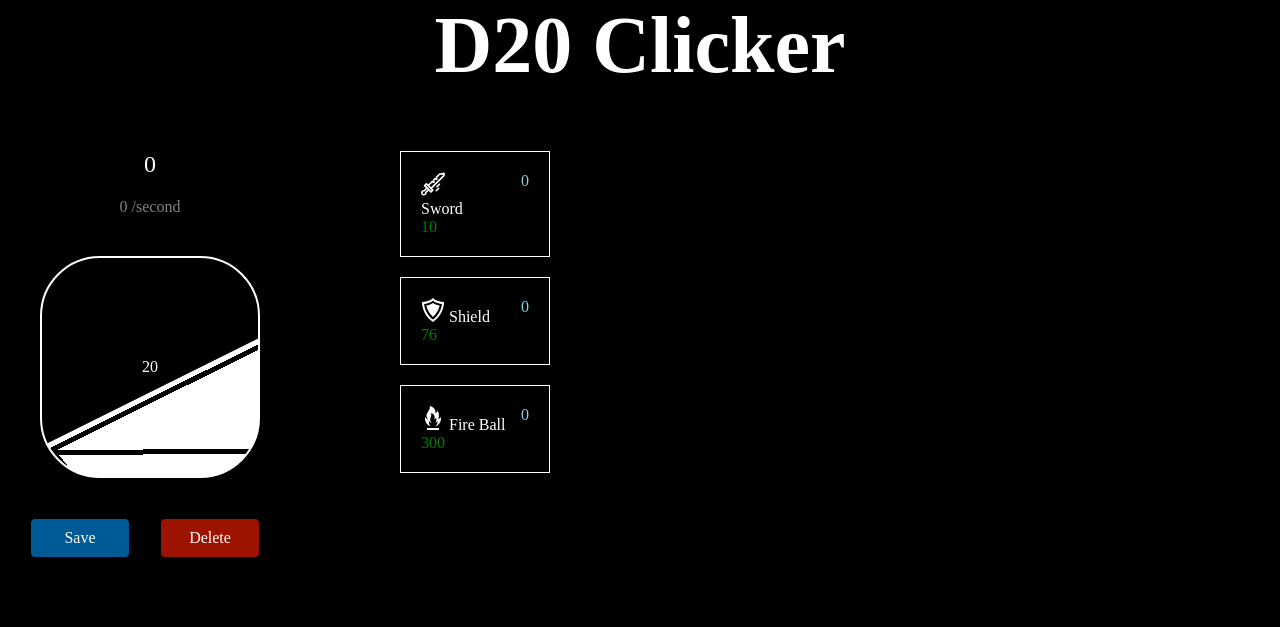
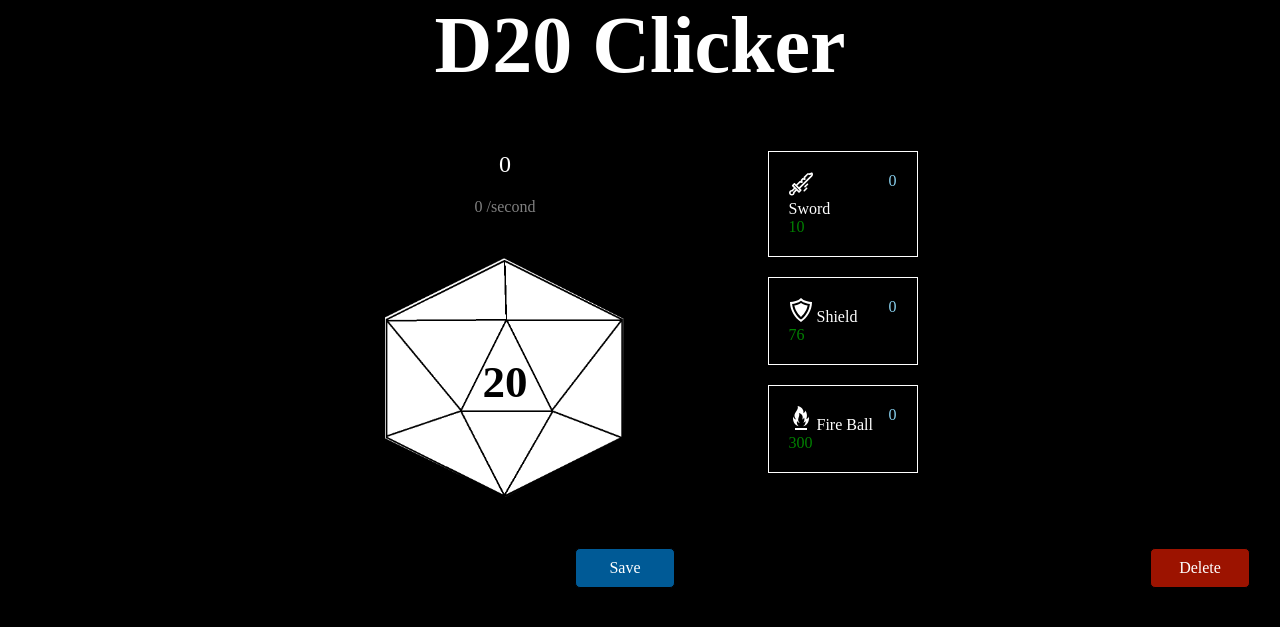
Before and after one commit to Wolf-Fivousix/D20_Clicker, a PHP site: page / in a window 1280 px wide. Shown: the top 627 px of the page. Run offline with PHP 8.4, Linux system fonts and the light colour scheme.

Commit message:
Add more styling

```diff
--- a/splash_page.css
+++ b/splash_page.css
@@ -1,5 +1,6 @@
 .splash {
     display: flex;
+    justify-content: center;
 }
 
 .title {
@@ -10,12 +11,16 @@
 }
 
 #D20 {
-    border: 2px solid white;
     border-radius: 60px;
     text-align: center;
     padding: 100px;
     margin: 40px;
     background-image: url("/Users/appacademy/Downloads/D20_Clicker/assets/d20TransparentTry.png");
+    background-repeat: no-repeat;
+    background-size: contain;
+    color: black;
+    font-size: 45px;
+    font-weight: 600;
 }
 
 #D20:hover {
@@ -72,7 +77,7 @@
     border: 1px solid black;
     border-radius: 5px;
     text-align: center;
-    margin-left: 30px;
+    margin-right: 30px;
 }
 
 .storageButton:hover {
@@ -93,8 +98,14 @@
 } */
 .loadButton {
     background: #9c1300;
+    position: absolute;
+    right: 0;
 }
 
 .loadButton:hover {
     background: #611b00;
 }
+
+svg:hover {
+    fill: red;
+}
```
